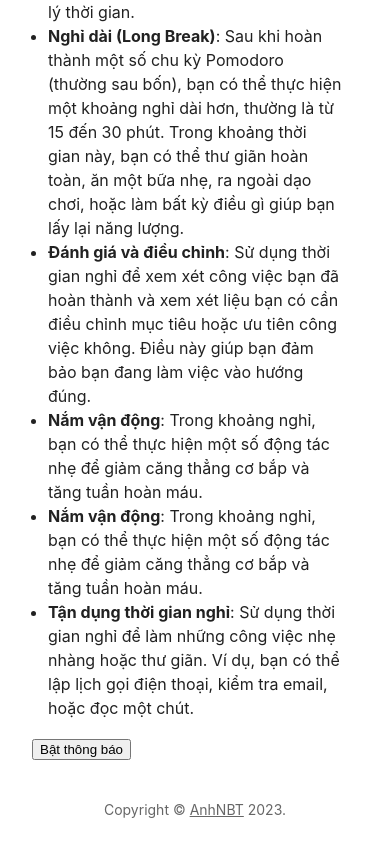
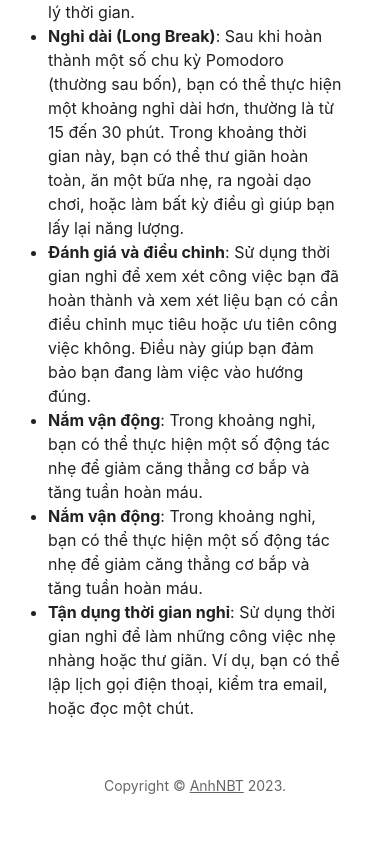
Before and after one commit to anhnbt/pomodoro, a React (Create React App) app: page / in a window 390 px wide. Shown: the part 3667-4511 px from the top of the page. After the commit the page ends 4487 px from the top, so only its background shows below. Built offline with nearby package versions, Linux system fonts and the light colour scheme.

Commit message:
kiểm tra nếu vào = mobile thì ko update title

```diff
--- a/src/Pomodoro.js
+++ b/src/Pomodoro.js
@@ -22,7 +22,7 @@ import {
   RESET,
   ALARM_DIGITAL
 } from "./constants";
-import { updateTitle } from "./helpers";
+import { updateTitle, isMobileDevice } from "./helpers";
 import { player } from "./player";
 
 const buttonSound = player({
@@ -71,9 +71,6 @@ function Pomodoro() {
   const [isRunning, setIsRunning] = useState(false); // Thêm biến để theo dõi trạng thái của timer
   const [mode, setMode] = useState(POMODORO); // Mặc định là Pomodoro
   const [progressBarValue, setProgressBarValue] = useState(0);
-  const [notificationPermission, setNotificationPermission] = useState(
-    Notification.permission
-  );
 
   useEffect(() => {
     // Xin quyền thông báo khi component được tạo lần đầu
@@ -90,13 +87,6 @@ function Pomodoro() {
       });
     }
   }, []); // [] đảm bảo rằng useEffect chỉ chạy một lần khi component được tạo ra lần đầu
-
-  // Hàm để yêu cầu trình duyệt bật thông báo
-  const requestNotificationPermission = () => {
-    Notification.requestPermission().then((permission) => {
-      setNotificationPermission(permission);
-    });
-  };
 
   useEffect(() => {
     let timerInterval;
@@ -185,7 +175,9 @@ function Pomodoro() {
   }, [isRunning, minutes, seconds, mode]);
 
   useEffect(() => {
-    updateTitle(minutes, seconds, mode);
+    if (!isMobileDevice()) {
+      updateTitle(minutes, seconds, mode);
+    }
   }, [mode, minutes, seconds]);
 
   const toggleTimer = () => {
@@ -487,16 +479,6 @@ function Pomodoro() {
               lập lịch gọi điện thoại, kiểm tra email, hoặc đọc một chút.
             </Box>
           </Box>
-          <div>
-            {notificationPermission === "granted" ? (
-              <p>Quyền thông báo đã được bật.</p>
-            ) : (
-              <button onClick={requestNotificationPermission}>
-                Bật thông báo
-              </button>
-            )}
-            {/* Các phần khác của ứng dụng */}
-          </div>
         </Box>
       </Container>
     </main>
--- a/src/helpers.js
+++ b/src/helpers.js
@@ -13,3 +13,7 @@ export function updateTitle(minutes, seconds, mode) {
   const message = mode === POMODORO ? TIME_TO_FOCUS : TIME_FOR_A_BREAK;
   document.title = `${formatTime(minutes, seconds)} - ${message}`;
 }
+
+export function isMobileDevice() {
+  return /Mobi|Android/i.test(navigator.userAgent);
+}
```
